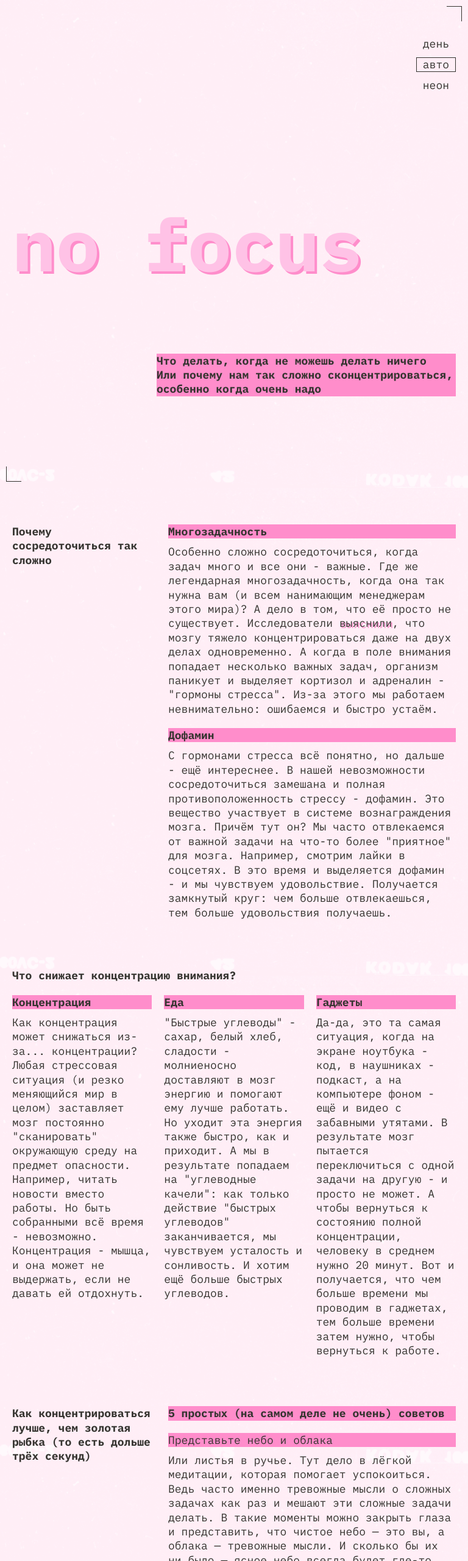
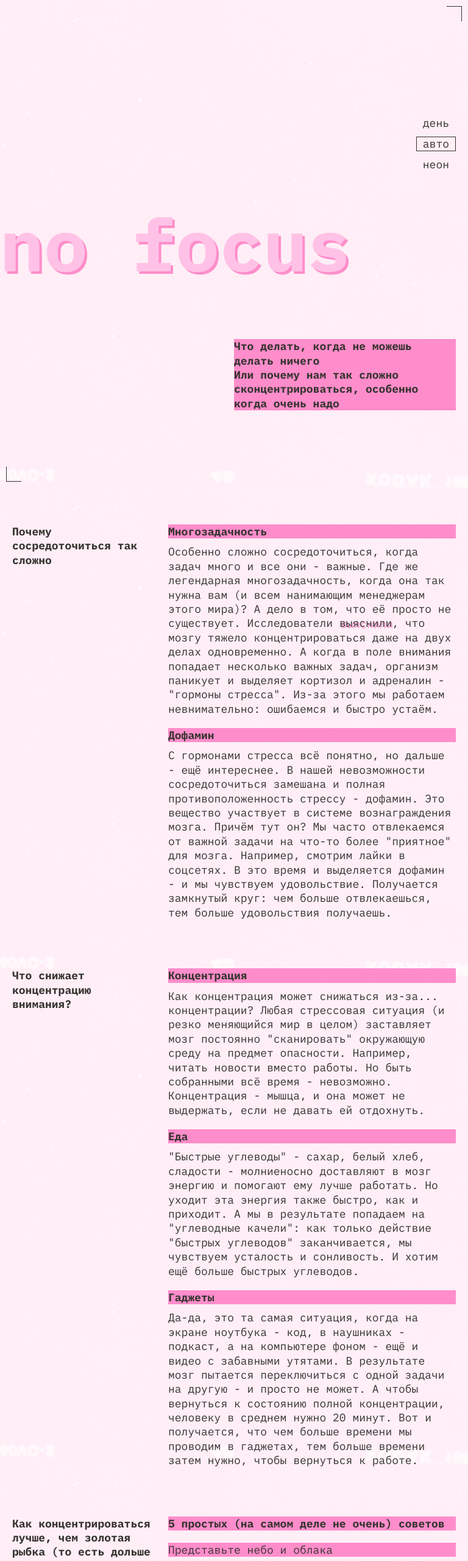
Before and after one commit to rybixinaa-rgb/slozhno-sosredotochitsya-ad, a plain HTML site: page index.html in a window 768 px wide. Shown: the top 2560 px of the page at 61% size. Drawn offline with Linux system fonts and the light colour scheme.

Commit message:
Third tryy

```diff
--- a/styles/dark.css
+++ b/styles/dark.css
@@ -1,9 +1,3 @@
-
-
-.theme-dark .page {
-  /* Вам также нужно будет написать ряд подобных селекторов */
-}
-
 :root.theme-dark {
 --bg-color: #000028;
 --bg-image: url('../images/cover-image-dark.png');
--- a/styles/style.css
+++ b/styles/style.css
@@ -180,6 +180,7 @@ place-items: center;
 block-size: 100vh;
 min-block-size: 668px;
 padding: 10px;
+background: var(--bg-color);
 }
 .footer__title {
 color: var(--title-color);
@@ -239,6 +240,10 @@ flex-direction: row;
 align-items: center;
 gap: 10px;
 }
+.content > .content__section:nth-child(2)
+> .content__section-title {
+max-inline-size: 290px;
+}
 }
 @media (min-width: 768px) {
 .header__title, .footer__title {
@@ -246,6 +251,9 @@ font-size: clamp(7.5rem, 0.5625rem + 14.4531vw, 9.8125rem);
 }
 .header {
 padding:20px;
+}
+.header__title {
+margin-inline-start: -20px;
 }
 }
 @media (min-width: 768px) {
@@ -315,3 +323,24 @@ grid-column: auto;
 .content__shadow {
 text-shadow: 2px 2px 0 var(--accent-color);
 }
+@media (min-width: 768px) and (max-width: 1023px) {
+.header__theme-menu {
+margin-block-start: 170px;
+}
+.header__text {
+max-inline-size: 364px;
+}
+.content > .content__section:nth-child(2) {
+display: grid;
+grid-template-columns: 1fr 2fr;
+}
+
+.content > .content__section:nth-child(2) > .content__section-title {
+grid-column: 1;
+grid-row: 1 / 4;
+}
+
+.content > .content__section:nth-child(2) > .content__card {
+grid-column: 2;
+}
+}
```
